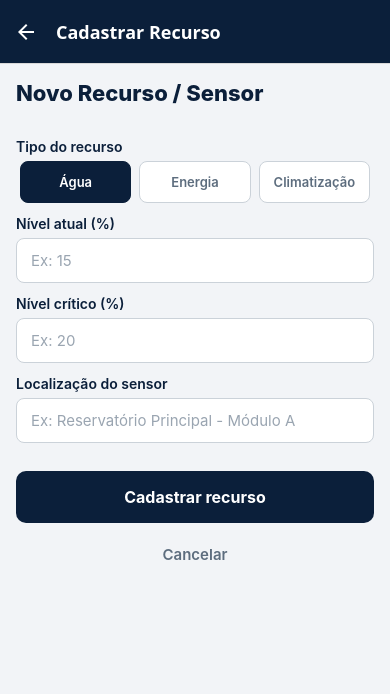
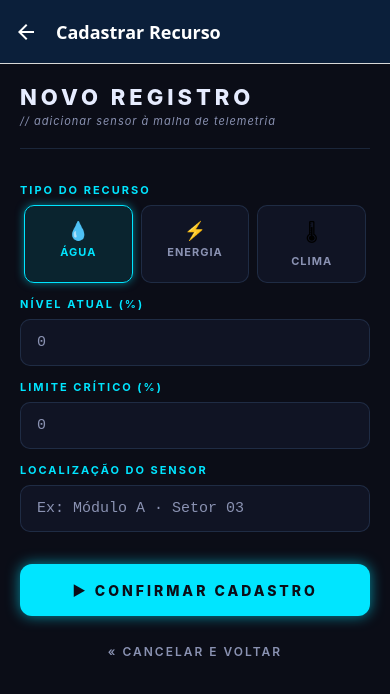
Before and after one commit to GustavoRichardi/monitoramento-base-lunar, a React Native app: screen /Cadastro in a window 390 px wide. Shown: the top 694 px of the page. Built offline with nearby package versions, Linux system fonts and the light colour scheme; no server answers.

Commit message:
style: aplica tema sci-fi na tela de cadastro

```diff
--- a/src/telas/TelaCadastro.tsx
+++ b/src/telas/TelaCadastro.tsx
@@ -1,9 +1,7 @@
 // src/telas/TelaCadastro.tsx
-// Tela de cadastro de novos recursos/sensores.
-// Formulário controlado (useState por campo), envio via cadastrarRecurso (POST),
-// feedback com Alert e retorno automático ao Monitoramento em caso de sucesso.
+// Tela de cadastro com estilo sci-fi (Space Vibe).
 
-import React, { useState, useCallback } from 'react';
+import React, { useState, useCallback, useRef } from 'react';
 import {
   View,
   Text,
@@ -15,6 +13,7 @@ import {
   ActivityIndicator,
   KeyboardAvoidingView,
   Platform,
+  Animated,
 } from 'react-native';
 
 import { cadastrarRecurso } from '../servicos/recursoServico';
@@ -27,18 +26,25 @@ import {
 } from '../tipos/recursos';
 import { PropsTelaCadastro } from '../navegacao/AppNavegacao';
 
-// Opções de tipo apresentadas como seletor de botões (evita dependência de
-// biblioteca de Picker — mantém o app enxuto para o escopo da GS).
-const OPCOES_TIPO: { valor: TipoRecurso; rotulo: string; unidade: string }[] = [
-  { valor: TipoRecurso.AGUA, rotulo: 'Água', unidade: '%' },
-  { valor: TipoRecurso.ENERGIA, rotulo: 'Energia', unidade: '%' },
-  { valor: TipoRecurso.CLIMATIZACAO, rotulo: 'Climatização', unidade: '°C' },
+const CORES = {
+  fundoEspaco: '#0B0D17',
+  painelVidro: 'rgba(20, 25, 45, 0.6)',
+  bordaPainel: 'rgba(120, 180, 255, 0.15)',
+  cianoNeon: '#00E5FF',
+  roxoNebulosa: '#9B59FF',
+  laranjaAlerta: '#FF7A33',
+  vermelhoCritico: '#FF2D6A',
+  textoPrincipal: '#E6ECFF',
+  textoSecundario: '#8A92B2',
+  textoTecnico: '#5DD3FF',
+};
+
+const OPCOES_TIPO: { valor: TipoRecurso; rotulo: string; unidade: string; icone: string }[] = [
+  { valor: TipoRecurso.AGUA, rotulo: 'ÁGUA', unidade: '%', icone: '💧' },
+  { valor: TipoRecurso.ENERGIA, rotulo: 'ENERGIA', unidade: '%', icone: '⚡' },
+  { valor: TipoRecurso.CLIMATIZACAO, rotulo: 'CLIMA', unidade: '°C', icone: '🌡' },
 ];
 
-/**
- * Converte string de input em número, retornando null se inválido.
- * Aceita vírgula como separador decimal (padrão pt-BR).
- */
 function paraNumero(texto: string): number | null {
   const normalizado = texto.trim().replace(',', '.');
   if (normalizado === '') return null;
@@ -46,16 +52,6 @@ function paraNumero(texto: string): number | null {
   return Number.isFinite(n) ? n : null;
 }
 
-/**
- * Monta um NovoRecurso válido a partir dos campos comuns do formulário.
- *
- * NOTA DE ESCOPO: NovoRecurso é uma união discriminada — cada tipo exige
- * campos específicos (água: percentualPotavel; energia: geracaoSolarKw; etc.).
- * O formulário coleta apenas os campos comuns, então preenchemos os
- * específicos com valores-padrão (zero/false). Para a GS isso é suficiente;
- * se a avaliação exigir os campos completos por tipo, renderizar inputs
- * condicionais por `tipo` é a extensão natural daqui.
- */
 function montarNovoRecurso(
   tipo: TipoRecurso,
   nivelAtual: number,
@@ -63,13 +59,7 @@ function montarNovoRecurso(
   localizacaoSensor: string,
   unidadeMedida: string,
 ): NovoRecurso {
-  const base = {
-    tipo,
-    nivelAtual,
-    nivelCritico,
-    localizacaoSensor,
-    unidadeMedida,
-  };
+  const base = { tipo, nivelAtual, nivelCritico, localizacaoSensor, unidadeMedida };
 
   switch (tipo) {
     case TipoRecurso.AGUA:
@@ -80,7 +70,6 @@ function montarNovoRecurso(
         percentualPotavel: 0,
         taxaReciclagemLitrosHora: 0,
       } as Omit<RecursoAgua, 'id' | 'status' | 'dataLeitura'>;
-
     case TipoRecurso.ENERGIA:
       return {
         ...base,
@@ -90,7 +79,6 @@ function montarNovoRecurso(
         capacidadeBateriaKwh: 0,
         emModoReserva: false,
       } as Omit<RecursoEnergia, 'id' | 'status' | 'dataLeitura'>;
-
     case TipoRecurso.CLIMATIZACAO:
       return {
         ...base,
@@ -103,96 +91,78 @@ function montarNovoRecurso(
   }
 }
 
-export function TelaCadastro({
-  navigation,
-}: PropsTelaCadastro): React.JSX.Element {
-  // Estado controlado: um useState por campo.
+export function TelaCadastro({ navigation }: PropsTelaCadastro): React.JSX.Element {
   const [tipo, setTipo] = useState<TipoRecurso>(TipoRecurso.AGUA);
   const [nivelAtual, setNivelAtual] = useState<string>('');
   const [nivelCritico, setNivelCritico] = useState<string>('');
   const [localizacao, setLocalizacao] = useState<string>('');
   const [enviando, setEnviando] = useState<boolean>(false);
 
-  // Unidade derivada do tipo selecionado (para rótulo do input).
-  const unidadeAtual =
-    OPCOES_TIPO.find((o) => o.valor === tipo)?.unidade ?? '';
+  const escalaEnviar = useRef(new Animated.Value(1)).current;
+
+  const animarPulso = (valor: Animated.Value) => {
+    Animated.sequence([
+      Animated.timing(valor, { toValue: 0.95, duration: 100, useNativeDriver: true }),
+      Animated.timing(valor, { toValue: 1, duration: 150, useNativeDriver: true }),
+    ]).start();
+  };
+
+  const unidadeAtual = OPCOES_TIPO.find((o) => o.valor === tipo)?.unidade ?? '';
 
   const aoEnviar = useCallback(async () => {
-    // 1) Validação de campos.
+    animarPulso(escalaEnviar);
+
     const nivelAtualNum = paraNumero(nivelAtual);
     const nivelCriticoNum = paraNumero(nivelCritico);
 
     if (localizacao.trim() === '') {
-      Alert.alert('Validação', 'Informe a localização do sensor.');
+      Alert.alert('VALIDAÇÃO', 'Informe a localização do sensor.');
       return;
     }
     if (nivelAtualNum === null) {
-      Alert.alert('Validação', 'Nível atual inválido. Use apenas números.');
+      Alert.alert('VALIDAÇÃO', 'Nível atual inválido. Use apenas números.');
       return;
     }
     if (nivelCriticoNum === null) {
-      Alert.alert('Validação', 'Nível crítico inválido. Use apenas números.');
+      Alert.alert('VALIDAÇÃO', 'Nível crítico inválido. Use apenas números.');
       return;
     }
 
-    // 2) Monta o payload tipado e envia (POST).
-    const novoRecurso = montarNovoRecurso(
-      tipo,
-      nivelAtualNum,
-      nivelCriticoNum,
-      localizacao.trim(),
-      unidadeAtual,
-    );
+    const novoRecurso = montarNovoRecurso(tipo, nivelAtualNum, nivelCriticoNum, localizacao.trim(), unidadeAtual);
 
     setEnviando(true);
     const resultado = await cadastrarRecurso(novoRecurso);
     setEnviando(false);
 
-    // 3) Feedback visual + navegação.
     if (resultado.sucesso) {
-      Alert.alert('Sucesso', 'Recurso cadastrado com sucesso!', [
-        {
-          text: 'OK',
-          onPress: () => navigation.navigate('Monitoramento'),
-        },
+      Alert.alert('◉ CADASTRO CONFIRMADO', 'Recurso registrado no sistema central.', [
+        { text: 'OK', onPress: () => navigation.navigate('Monitoramento') },
       ]);
     } else {
-      Alert.alert('Erro no cadastro', resultado.erro.mensagem);
+      Alert.alert('⚠ ERRO NO CADASTRO', resultado.erro.mensagem);
     }
   }, [tipo, nivelAtual, nivelCritico, localizacao, unidadeAtual, navigation]);
 
   return (
-    <KeyboardAvoidingView
-      style={estilos.flex}
-      behavior={Platform.OS === 'ios' ? 'padding' : undefined}
-    >
-      <ScrollView
-        style={estilos.container}
-        contentContainerStyle={estilos.conteudo}
-        keyboardShouldPersistTaps="handled"
-      >
-        <Text style={estilos.titulo}>Novo Recurso / Sensor</Text>
+    <KeyboardAvoidingView style={estilos.flex} behavior={Platform.OS === 'ios' ? 'padding' : undefined}>
+      <ScrollView style={estilos.container} contentContainerStyle={estilos.conteudo} keyboardShouldPersistTaps="handled">
+        <Text style={estilos.tituloPrincipal}>NOVO REGISTRO</Text>
+        <Text style={estilos.subtitulo}>// adicionar sensor à malha de telemetria</Text>
+        <View style={estilos.linhaDivisora} />
 
-        {/* Seletor de tipo */}
-        <Text style={estilos.rotulo}>Tipo do recurso</Text>
+        <Text style={estilos.rotulo}>TIPO DO RECURSO</Text>
         <View style={estilos.grupoTipo}>
           {OPCOES_TIPO.map((opcao) => {
             const selecionado = opcao.valor === tipo;
             return (
               <TouchableOpacity
                 key={opcao.valor}
-                style={[
-                  estilos.botaoTipo,
-                  selecionado && estilos.botaoTipoSelecionado,
-                ]}
+                style={[estilos.botaoTipo, selecionado && estilos.botaoTipoSelecionado]}
                 onPress={() => setTipo(opcao.valor)}
+                activeOpacity={0.7}
               >
-                <Text
-                  style={[
-                    estilos.textoBotaoTipo,
-                    selecionado && estilos.textoBotaoTipoSelecionado,
-                  ]}
-                >
+                <Text style={estilos.iconeTipo}>{opcao.icone}</Text>
+                <Text style={[estilos.textoBotaoTipo, selecionado && estilos.textoBotaoTipoSelecionado]}>
                   {opcao.rotulo}
                 </Text>
               </TouchableOpacity>
@@ -200,58 +170,52 @@ export function TelaCadastro({
           })}
         </View>
 
-        {/* Nível atual */}
-        <Text style={estilos.rotulo}>Nível atual ({unidadeAtual})</Text>
+        <Text style={estilos.rotulo}>NÍVEL ATUAL ({unidadeAtual})</Text>
         <TextInput
           style={estilos.input}
           value={nivelAtual}
           onChangeText={setNivelAtual}
-          placeholder={`Ex: 15`}
-          placeholderTextColor="#9AA5B1"
+          placeholder="0"
+          placeholderTextColor={CORES.textoSecundario}
           keyboardType="numeric"
         />
 
-        {/* Nível crítico */}
-        <Text style={estilos.rotulo}>Nível crítico ({unidadeAtual})</Text>
+        <Text style={estilos.rotulo}>LIMITE CRÍTICO ({unidadeAtual})</Text>
         <TextInput
           style={estilos.input}
           value={nivelCritico}
           onChangeText={setNivelCritico}
-          placeholder={`Ex: 20`}
-          placeholderTextColor="#9AA5B1"
+          placeholder="0"
+          placeholderTextColor={CORES.textoSecundario}
           keyboardType="numeric"
         />
 
-        {/* Localização */}
-        <Text style={estilos.rotulo}>Localização do sensor</Text>
+        <Text style={estilos.rotulo}>LOCALIZAÇÃO DO SENSOR</Text>
         <TextInput
           style={estilos.input}
           value={localizacao}
           onChangeText={setLocalizacao}
-          placeholder="Ex: Reservatório Principal - Módulo A"
-          placeholderTextColor="#9AA5B1"
+          placeholder="Ex: Módulo A · Setor 03"
+          placeholderTextColor={CORES.textoSecundario}
         />
 
-        {/* Botão de envio */}
+        <Animated.View style={{ transform: [{ scale: escalaEnviar }] }}>
           <TouchableOpacity
             style={[estilos.botaoEnviar, enviando && estilos.botaoDesabilitado]}
             onPress={aoEnviar}
             disabled={enviando}
+            activeOpacity={0.8}
           >
             {enviando ? (
-            <ActivityIndicator color="#FFFFFF" />
+              <ActivityIndicator color={CORES.fundoEspaco} />
             ) : (
-            <Text style={estilos.textoBotaoEnviar}>Cadastrar recurso</Text>
+              <Text style={estilos.textoBotaoEnviar}>► CONFIRMAR CADASTRO</Text>
             )}
           </TouchableOpacity>
+        </Animated.View>
 
-        {/* Cancelar / voltar */}
-        <TouchableOpacity
-          style={estilos.botaoCancelar}
-          onPress={() => navigation.goBack()}
-          disabled={enviando}
-        >
-          <Text style={estilos.textoBotaoCancelar}>Cancelar</Text>
+        <TouchableOpacity style={estilos.botaoCancelar} onPress={() => navigation.goBack()} disabled={enviando}>
+          <Text style={estilos.textoBotaoCancelar}>« CANCELAR E VOLTAR</Text>
         </TouchableOpacity>
       </ScrollView>
     </KeyboardAvoidingView>
@@ -260,88 +224,62 @@ export function TelaCadastro({
 
 const estilos = StyleSheet.create({
   flex: { flex: 1 },
-  container: {
-    flex: 1,
-    backgroundColor: '#F2F4F7',
-  },
-  conteudo: {
-    padding: 16,
-    paddingBottom: 40,
-  },
-  titulo: {
-    fontSize: 22,
-    fontWeight: '800',
-    color: '#0B1F3A',
-    marginBottom: 20,
-  },
-  rotulo: {
-    fontSize: 14,
-    fontWeight: '600',
-    color: '#0B1F3A',
-    marginBottom: 6,
-    marginTop: 12,
-  },
-  grupoTipo: {
-    flexDirection: 'row',
-    justifyContent: 'space-between',
-  },
+  container: { flex: 1, backgroundColor: CORES.fundoEspaco },
+  conteudo: { padding: 20, paddingBottom: 40 },
+  tituloPrincipal: { color: CORES.textoPrincipal, fontSize: 22, fontWeight: '800', letterSpacing: 4 },
+  subtitulo: { color: CORES.textoSecundario, fontSize: 11, fontStyle: 'italic', marginTop: 4, letterSpacing: 1 },
+  linhaDivisora: { height: 1, backgroundColor: CORES.bordaPainel, marginVertical: 20 },
+  rotulo: { color: CORES.cianoNeon, fontSize: 11, fontWeight: '700', letterSpacing: 2, marginTop: 14, marginBottom: 8 },
+  grupoTipo: { flexDirection: 'row', justifyContent: 'space-between' },
   botaoTipo: {
     flex: 1,
-    paddingVertical: 12,
+    paddingVertical: 14,
     marginHorizontal: 4,
-    borderRadius: 8,
+    borderRadius: 10,
     borderWidth: 1,
-    borderColor: '#CBD2D9',
-    backgroundColor: '#FFFFFF',
+    borderColor: CORES.bordaPainel,
+    backgroundColor: CORES.painelVidro,
     alignItems: 'center',
   },
   botaoTipoSelecionado: {
-    backgroundColor: '#0B1F3A',
-    borderColor: '#0B1F3A',
+    backgroundColor: 'rgba(0, 229, 255, 0.1)',
+    borderColor: CORES.cianoNeon,
+    shadowColor: CORES.cianoNeon,
+    shadowOffset: { width: 0, height: 0 },
+    shadowOpacity: 0.5,
+    shadowRadius: 8,
+    elevation: 6,
   },
-  textoBotaoTipo: {
-    fontSize: 13,
-    fontWeight: '600',
-    color: '#5D6D7E',
-  },
-  textoBotaoTipoSelecionado: {
-    color: '#FFFFFF',
-  },
+  iconeTipo: { fontSize: 18, marginBottom: 4 },
+  textoBotaoTipo: { fontSize: 11, fontWeight: '700', color: CORES.textoSecundario, letterSpacing: 1 },
+  textoBotaoTipoSelecionado: { color: CORES.cianoNeon },
   input: {
-    backgroundColor: '#FFFFFF',
+    backgroundColor: CORES.painelVidro,
     borderWidth: 1,
-    borderColor: '#CBD2D9',
-    borderRadius: 8,
-    paddingHorizontal: 14,
-    paddingVertical: 12,
+    borderColor: CORES.bordaPainel,
+    borderRadius: 10,
+    paddingHorizontal: 16,
+    paddingVertical: 14,
     fontSize: 15,
-    color: '#0B1F3A',
+    color: CORES.textoPrincipal,
+    fontFamily: 'monospace',
   },
   botaoEnviar: {
-    backgroundColor: '#0B1F3A',
-    borderRadius: 10,
-    paddingVertical: 15,
+    backgroundColor: CORES.cianoNeon,
+    borderRadius: 12,
+    paddingVertical: 16,
     alignItems: 'center',
-    marginTop: 28,
+    marginTop: 32,
     minHeight: 52,
     justifyContent: 'center',
+    shadowColor: CORES.cianoNeon,
+    shadowOffset: { width: 0, height: 0 },
+    shadowOpacity: 0.6,
+    shadowRadius: 14,
+    elevation: 8,
   },
-  botaoDesabilitado: {
-    opacity: 0.6,
-  },
-  textoBotaoEnviar: {
-    color: '#FFFFFF',
-    fontWeight: '700',
-    fontSize: 16,
-  },
-  botaoCancelar: {
-    paddingVertical: 14,
-    alignItems: 'center',
-    marginTop: 8,
-  },
-  textoBotaoCancelar: {
-    color: '#5D6D7E',
-    fontWeight: '600',
-    fontSize: 15,
-  },
+  botaoDesabilitado: { opacity: 0.5 },
+  textoBotaoEnviar: { color: CORES.fundoEspaco, fontWeight: '800', fontSize: 14, letterSpacing: 3 },
+  botaoCancelar: { paddingVertical: 16, alignItems: 'center', marginTop: 12 },
+  textoBotaoCancelar: { color: CORES.textoSecundario, fontWeight: '600', fontSize: 12, letterSpacing: 2 },
 });
```
Lines whose indentation alone changed are shown as unchanged.
